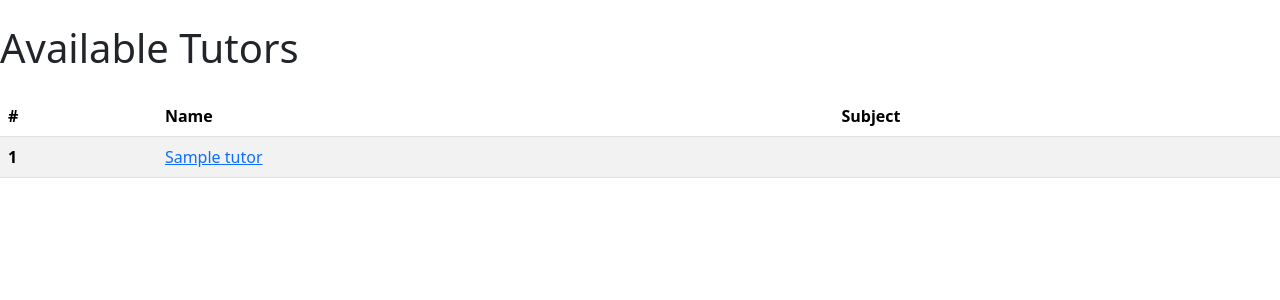
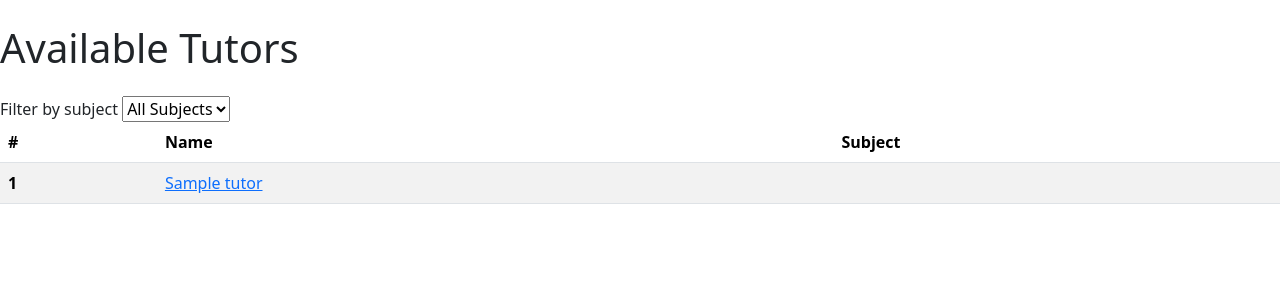
Before and after one commit to SergTsch87/tutors_agreggator, a Django app: page / in a window 1280 px wide. Shown: the top 300 px of the page. Run offline with Django 5.2, Linux system fonts and the light colour scheme; tables that the repository leaves empty hold one stand-in row (values such as "Sample post").

Commit message:
Add: Add a dropdown to select subject in tutors_list.html

```diff
--- a/tutors_app/templates/tutors_app/tutors_list.html
+++ b/tutors_app/templates/tutors_app/tutors_list.html
@@ -2,6 +2,21 @@
 
 {% block content %}
 <h1 class="mb-4">Available Tutors</h1>
+
+<!-- to select subject -->
+<!-- On change, the form should submit automatically.
+To keep things dynamic, extract all available subjects from the database -->
+<form action="" method="get">
+  <label for="subject">Filter by subject</label>
+  <select name="subject" id="subject" onchange="this.form.submit()">
+    <option value="">All Subjects</option>
+    {% for subj in subjects %}
+      <option value="{{ subj }}" {% if request.GET.subject == subj %}selected{% endif %}>
+        {{ subj }}
+      </option>
+    {% endfor %}
+  </select>
+</form>
 
 <table class="table table-striped">
   <thead>
```
